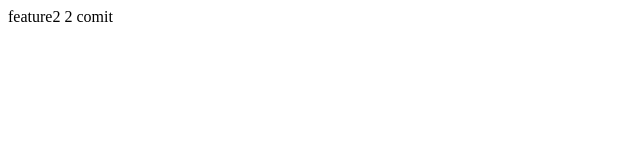
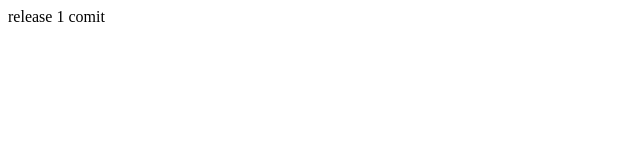
Before and after one commit to spangles-maldoune/practice, a plain HTML site: page index.html in a window 1280 px wide. Shown: the full height of the page, 0-640 px from the left. Drawn offline with Linux system fonts and the light colour scheme.

Commit message:
release 1

```diff
--- a/index.html
+++ b/index.html
@@ -6,7 +6,7 @@
    <title>Git test</title>
 </head>
 <body>
-   <div>feature2 2 comit</div>
+   <div>release 1 comit</div>
 
 </body>
 </html>
```
